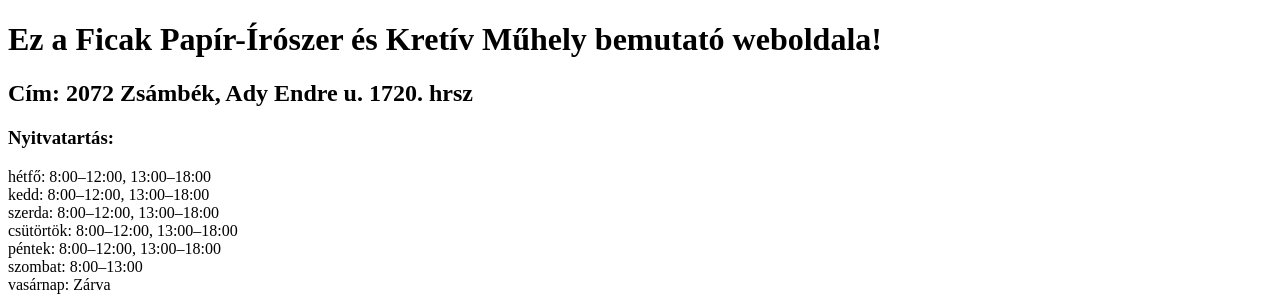
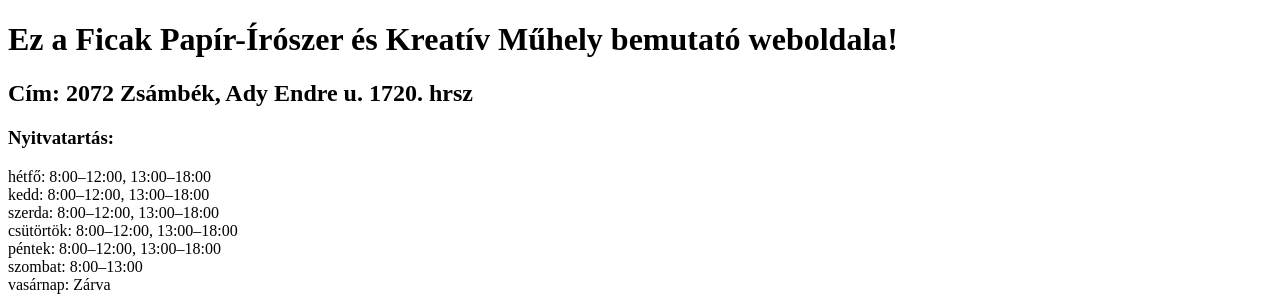
Before and after one commit to KNMEG/Ficak, a plain HTML site: page index.html in a window 1280 px wide. Shown: the top 296 px of the page. Drawn offline with Linux system fonts and the light colour scheme.

Commit message:
név javítása

```diff
--- a/index.html
+++ b/index.html
@@ -7,7 +7,7 @@
     <title>Document</title>
 </head>
 <body>
-      <h1>Ez a Ficak Papír-Írószer és Kretív Műhely bemutató weboldala!</h1>
+      <h1>Ez a Ficak Papír-Írószer és Kreatív Műhely bemutató weboldala!</h1>
       <h2>Cím: 2072 Zsámbék, Ady Endre u. 1720. hrsz</h2>
       <h3>Nyitvatartás:</h3>
       <dl>
```
